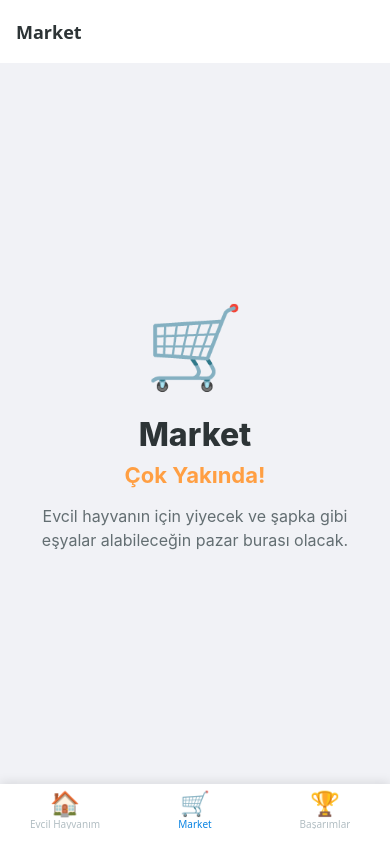
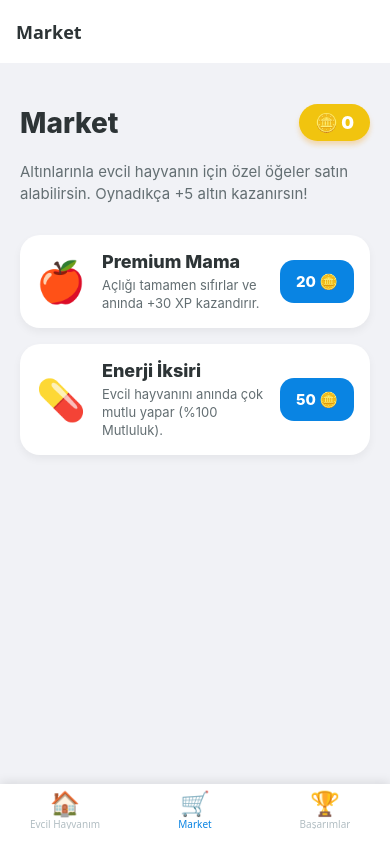
Before and after one commit to Ali8183/Challenge3, a React Native app: screen /Market in a window 390 px wide. Built offline with nearby package versions, Linux system fonts and the light colour scheme.

Commit message:
feat: Economy System & Shop Setup (Altin/Coins integration)

```diff
--- a/context/TamagotchiContext.js
+++ b/context/TamagotchiContext.js
@@ -14,6 +14,7 @@ export const TamagotchiProvider = ({ children }) => {
   const [level, setLevel] = useState(1);
   const [xp, setXp] = useState(0);
   const [rozetler, setRozetler] = useState([]);
+  const [altin, setAltin] = useState(0);
 
   const [isLoaded, setIsLoaded] = useState(false);
 
@@ -26,12 +27,14 @@ export const TamagotchiProvider = ({ children }) => {
         const storedLevel = await AsyncStorage.getItem('@level');
         const storedXp = await AsyncStorage.getItem('@xp');
         const storedRozetler = await AsyncStorage.getItem('@rozetler');
+        const storedAltin = await AsyncStorage.getItem('@altin');
 
         if (storedAclik) setAclik(parseInt(storedAclik));
         if (storedMutluluk) setMutluluk(parseInt(storedMutluluk));
         if (storedLevel) setLevel(parseInt(storedLevel));
         if (storedXp) setXp(parseInt(storedXp));
         if (storedRozetler) setRozetler(JSON.parse(storedRozetler));
+        if (storedAltin) setAltin(parseInt(storedAltin));
 
         setIsLoaded(true);
       } catch (e) {
@@ -52,12 +55,13 @@ export const TamagotchiProvider = ({ children }) => {
         await AsyncStorage.setItem('@level', level.toString());
         await AsyncStorage.setItem('@xp', xp.toString());
         await AsyncStorage.setItem('@rozetler', JSON.stringify(rozetler));
+        await AsyncStorage.setItem('@altin', altin.toString());
       } catch (e) {
         console.error("Veri kaydedilirken hata:", e);
       }
     };
     saveData();
-  }, [aclik, mutluluk, level, xp, rozetler, isLoaded]);
+  }, [aclik, mutluluk, level, xp, rozetler, altin, isLoaded]);
 
   const processGamification = (yeniMutluluk) => {
     const kazanilanXp = Math.floor(Math.random() * 11) + 10;
@@ -101,13 +105,42 @@ export const TamagotchiProvider = ({ children }) => {
     const yeniMutluluk = Math.min(100, mutluluk + 10);
     setMutluluk(yeniMutluluk);
     setAclik((prev) => Math.min(100, prev + 5));
+    setAltin((prev) => prev + 5); // Oynama başına +5 altın
     processGamification(yeniMutluluk);
+  };
+
+  const satinAlPremiumMama = () => {
+    if (altin >= 20) {
+      setAltin((prev) => prev - 20);
+      setAclik(0);
+
+      const yeniXp = xp + 30;
+      let yeniLevel = level;
+      if (yeniXp >= 100) {
+        yeniLevel += Math.floor(yeniXp / 100);
+        setLevel(yeniLevel);
+      }
+      setXp(yeniXp % 100);
+      Alert.alert("Satın Alma Başarılı! 🍎", "Premium Mama kullanıldı. Açlık sıfırlandı ve +30 XP kazandın!");
+    } else {
+      Alert.alert("Yetersiz Altın ❌", "Premium Mama almak için 20 Altına ihtiyacın var.");
+    }
+  };
+
+  const satinAlEnerjiIksiri = () => {
+    if (altin >= 50) {
+      setAltin((prev) => prev - 50);
+      setMutluluk(100);
+      Alert.alert("Satın Alma Başarılı! 💊", "Enerji İksiri kullanıldı. Mutluluk %100 oldu!");
+    } else {
+      Alert.alert("Yetersiz Altın ❌", "Enerji İksiri almak için 50 Altına ihtiyacın var.");
+    }
   };
 
   return (
     <TamagotchiContext.Provider value={{
-      isim, tur, aclik, mutluluk, level, xp, rozetler,
-      besle, oyna, isLoaded
+      isim, tur, aclik, mutluluk, level, xp, rozetler, altin,
+      besle, oyna, satinAlPremiumMama, satinAlEnerjiIksiri, isLoaded
     }}>
       {children}
     </TamagotchiContext.Provider>
--- a/screens/HomeScreen.js
+++ b/screens/HomeScreen.js
@@ -3,7 +3,7 @@ import { View, Text, TouchableOpacity, StyleSheet } from 'react-native';
 import { TamagotchiContext } from '../context/TamagotchiContext';
 
 const HomeScreen = () => {
-  const { isim, tur, aclik, mutluluk, level, xp, besle, oyna, isLoaded } = useContext(TamagotchiContext);
+  const { isim, tur, aclik, mutluluk, level, xp, altin, besle, oyna, isLoaded } = useContext(TamagotchiContext);
 
   if (!isLoaded) {
     return (
@@ -31,7 +31,12 @@ const HomeScreen = () => {
 
         {/* GAMIFICATION: Level ve XP (Progress Bar Şeklinde) */}
         <View style={styles.levelContainer}>
-          <Text style={styles.levelText}>Seviye {level}</Text>
+          <View style={styles.levelHeader}>
+            <Text style={styles.levelText}>Seviye {level}</Text>
+            <View style={styles.coinBadge}>
+              <Text style={styles.coinText}>🪙 {altin}</Text>
+            </View>
+          </View>
           <View style={styles.progressBarBg}>
             <View style={[styles.progressBarFill, { width: `${xp}%` }]} />
           </View>
@@ -107,11 +112,30 @@ const styles = StyleSheet.create({
     marginBottom: 20,
     alignItems: 'center',
   },
+  levelHeader: {
+    flexDirection: 'row',
+    justifyContent: 'space-between',
+    width: '100%',
+    alignItems: 'center',
+    marginBottom: 8,
+  },
+  coinBadge: {
+    backgroundColor: '#fffbeb',
+    paddingHorizontal: 12,
+    paddingVertical: 4,
+    borderRadius: 12,
+    borderWidth: 1,
+    borderColor: '#f1c40f',
+  },
+  coinText: {
+    fontSize: 14,
+    fontWeight: '800',
+    color: '#f39c12',
+  },
   levelText: {
     fontSize: 18,
     fontWeight: '800',
     color: '#0984e3',
-    marginBottom: 8,
   },
   progressBarBg: {
     width: '100%',
--- a/screens/ShopScreen.js
+++ b/screens/ShopScreen.js
@@ -1,13 +1,54 @@
-import React from 'react';
-import { View, Text, StyleSheet } from 'react-native';
+import React, { useContext } from 'react';
+import { View, Text, StyleSheet, TouchableOpacity, Alert } from 'react-native';
+import { TamagotchiContext } from '../context/TamagotchiContext';
 
 const ShopScreen = () => {
+  const { altin, satinAlPremiumMama, satinAlEnerjiIksiri } = useContext(TamagotchiContext);
+
   return (
     <View style={styles.container}>
-      <Text style={styles.emoji}>🛒</Text>
-      <Text style={styles.title}>Market</Text>
-      <Text style={styles.subtitle}>Çok Yakında!</Text>
-      <Text style={styles.description}>Evcil hayvanın için yiyecek ve şapka gibi eşyalar alabileceğin pazar burası olacak.</Text>
+      <View style={styles.header}>
+        <Text style={styles.headerTitle}>Market</Text>
+        <View style={styles.coinBadge}>
+          <Text style={styles.coinText}>🪙 {altin}</Text>
+        </View>
+      </View>
+
+      <Text style={styles.description}>
+        Altınlarınla evcil hayvanın için özel öğeler satın alabilirsin. Oynadıkça +5 altın kazanırsın!
+      </Text>
+
+      {/* Item 1 */}
+      <View style={styles.itemCard}>
+        <Text style={styles.itemEmoji}>🍎</Text>
+        <View style={styles.itemInfo}>
+          <Text style={styles.itemTitle}>Premium Mama</Text>
+          <Text style={styles.itemDesc}>Açlığı tamamen sıfırlar ve anında +30 XP kazandırır.</Text>
+        </View>
+        <TouchableOpacity
+          style={styles.buyButton}
+          onPress={satinAlPremiumMama}
+          activeOpacity={0.7}
+        >
+          <Text style={styles.buyButtonText}>20 🪙</Text>
+        </TouchableOpacity>
+      </View>
+
+      {/* Item 2 */}
+      <View style={styles.itemCard}>
+        <Text style={styles.itemEmoji}>💊</Text>
+        <View style={styles.itemInfo}>
+          <Text style={styles.itemTitle}>Enerji İksiri</Text>
+          <Text style={styles.itemDesc}>Evcil hayvanını anında çok mutlu yapar (%100 Mutluluk).</Text>
+        </View>
+        <TouchableOpacity
+          style={styles.buyButton}
+          onPress={satinAlEnerjiIksiri}
+          activeOpacity={0.7}
+        >
+          <Text style={styles.buyButtonText}>50 🪙</Text>
+        </TouchableOpacity>
+      </View>
     </View>
   );
 };
@@ -16,31 +57,84 @@ const styles = StyleSheet.create({
   container: {
     flex: 1,
     backgroundColor: '#f1f2f6',
-    justifyContent: 'center',
+    padding: 20,
+    paddingTop: 40,
+  },
+  header: {
+    flexDirection: 'row',
+    justifyContent: 'space-between',
     alignItems: 'center',
-    padding: 30,
-  },
-  emoji: {
-    fontSize: 80,
     marginBottom: 20,
   },
-  title: {
-    fontSize: 32,
+  headerTitle: {
+    fontSize: 28,
     fontWeight: '800',
     color: '#2d3436',
-    marginBottom: 8,
   },
-  subtitle: {
-    fontSize: 22,
-    fontWeight: '700',
-    color: '#ff9f43',
-    marginBottom: 16,
+  coinBadge: {
+    backgroundColor: '#f1c40f',
+    paddingHorizontal: 16,
+    paddingVertical: 8,
+    borderRadius: 20,
+    shadowColor: '#f39c12',
+    shadowOffset: { width: 0, height: 4 },
+    shadowOpacity: 0.3,
+    shadowRadius: 5,
+    elevation: 4,
+  },
+  coinText: {
+    fontSize: 18,
+    fontWeight: '900',
+    color: '#ffffff',
   },
   description: {
-    fontSize: 16,
+    fontSize: 15,
     color: '#636e72',
-    textAlign: 'center',
-    lineHeight: 24,
+    lineHeight: 22,
+    marginBottom: 30,
+  },
+  itemCard: {
+    backgroundColor: '#ffffff',
+    flexDirection: 'row',
+    alignItems: 'center',
+    padding: 16,
+    borderRadius: 20,
+    marginBottom: 16,
+    shadowColor: '#000',
+    shadowOffset: { width: 0, height: 4 },
+    shadowOpacity: 0.05,
+    shadowRadius: 8,
+    elevation: 3,
+  },
+  itemEmoji: {
+    fontSize: 40,
+    marginRight: 16,
+  },
+  itemInfo: {
+    flex: 1,
+    marginRight: 10,
+  },
+  itemTitle: {
+    fontSize: 18,
+    fontWeight: '800',
+    color: '#2d3436',
+    marginBottom: 4,
+  },
+  itemDesc: {
+    fontSize: 13,
+    color: '#636e72',
+    lineHeight: 18,
+  },
+  buyButton: {
+    backgroundColor: '#0984e3',
+    paddingHorizontal: 16,
+    paddingVertical: 12,
+    borderRadius: 14,
+  },
+  buyButtonText: {
+    color: '#ffffff',
+    fontWeight: '800',
+    fontSize: 15,
   },
 });
 
```
